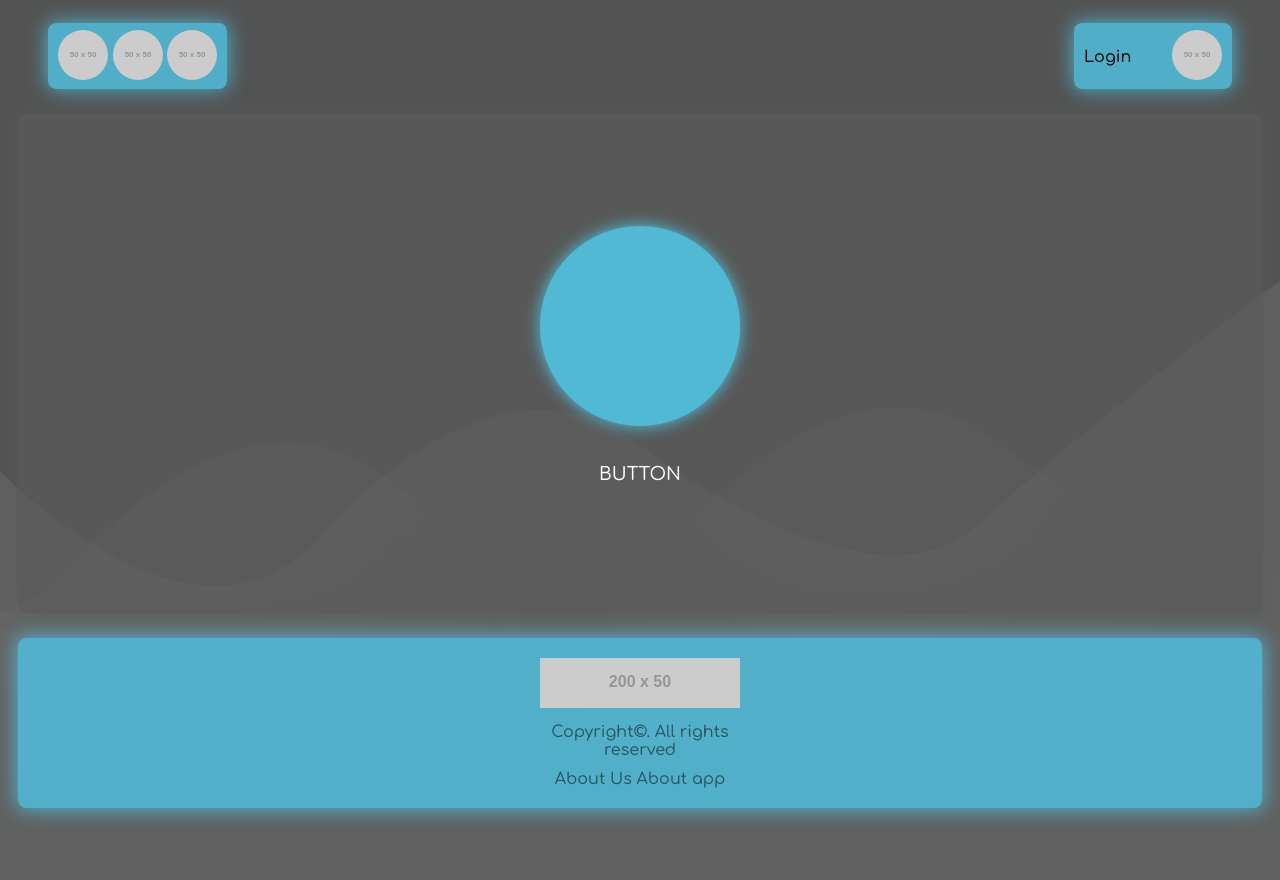
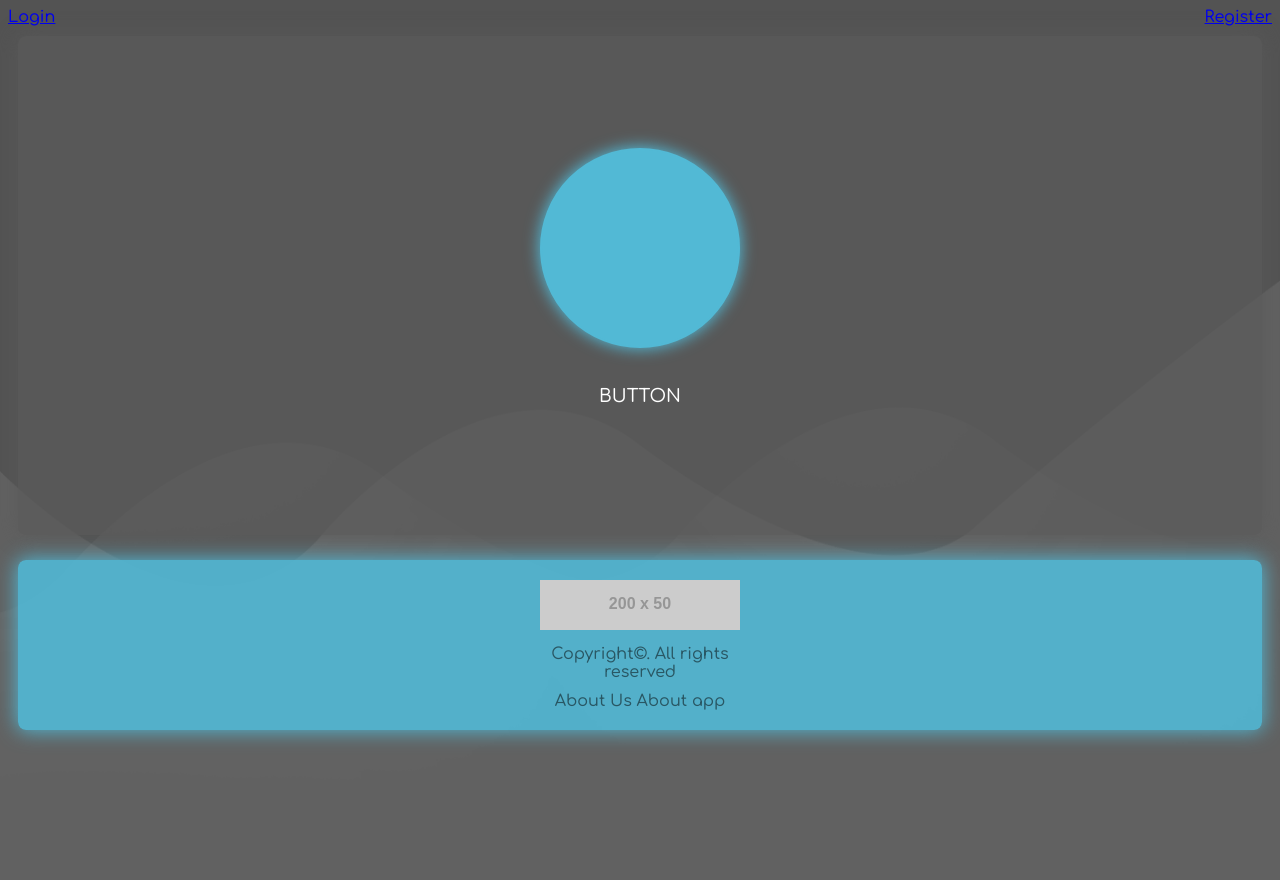
Before and after one commit to YukkieWQR/emnosys_wqrfl, a Django app: page / in a window 1280 px wide. Run offline with Django 3.2, Linux system fonts and the light colour scheme; grey boxes labelled with a size stand in for pictures from a placeholder-image service; some libraries are stand-ins or nearby versions.

Commit message:
configured reg and login urls at main.html

```diff
--- a/emnosys/templates/emnosys/main.html
+++ b/emnosys/templates/emnosys/main.html
@@ -9,11 +9,7 @@
 </head>
 <body>
     <div class="head">
-        <div class="social">
-            <a href="http://"><img src="https://dummyimage.com/50x50" alt="" class="social--icon"></a>
-            <a href="http://"><img src="https://dummyimage.com/50x50" alt="" class="social--icon"></a>
-            <a href="http://"><img src="https://dummyimage.com/50x50" alt="" class="social--icon"></a>
-        </div>
+
 
         {% if user_auth == True %}
 
@@ -24,10 +20,8 @@
 
         {% else %}
 
-            <div class="user">
-                <label id="user--label">Login</label>
-                <a href="login.html"><img src="https://dummyimage.com/50x50" alt="" id="user--icon"></a>
-            </div>
+                <a href="/signup/" class="user--auth">Login</a>
+                <a href="/register/" class="user--auth">Register</a>
 
         {% endif %}
 
```
